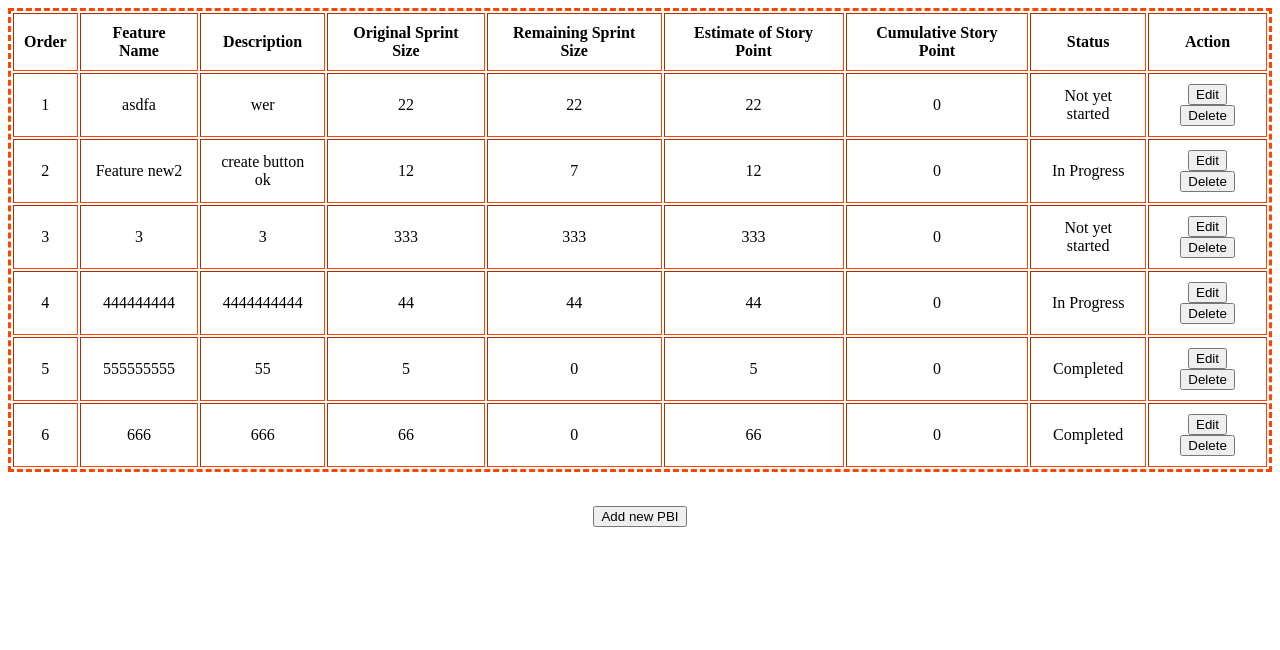
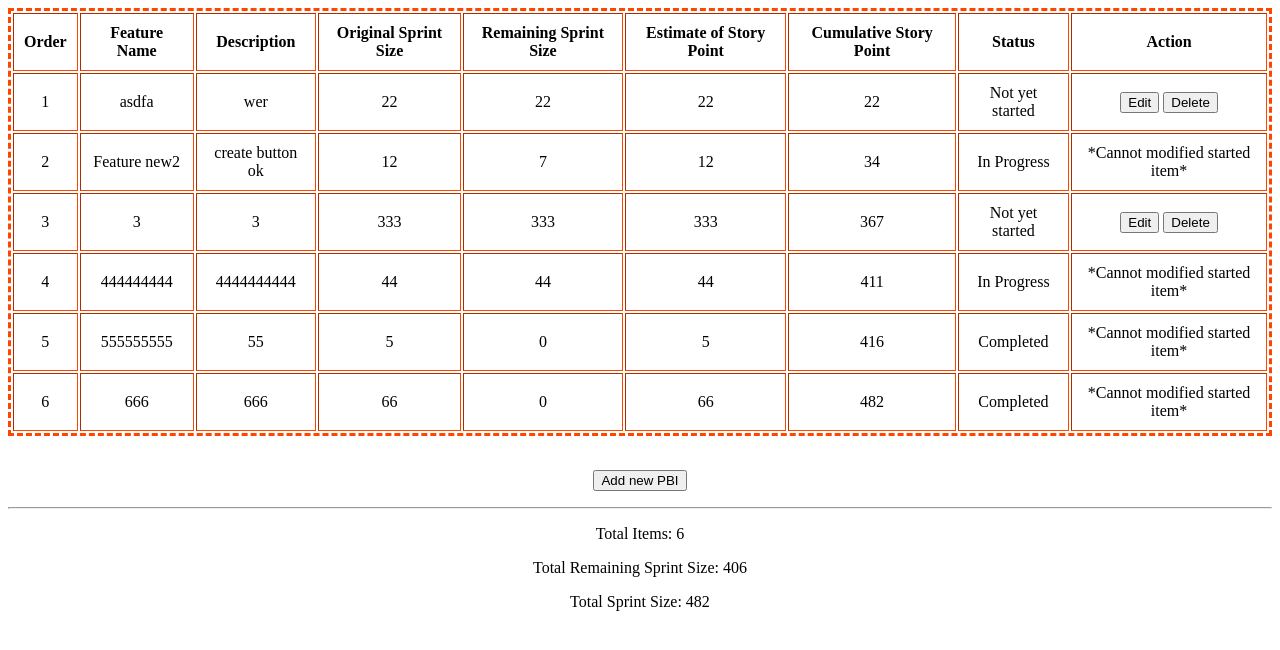
Before and after one commit to lui1214/COMP3297Group, a Django app: page /pbi/viewPBI/ in a window 1280 px wide. Shown: the top 650 px of the page. Run offline with Django 3.2, Linux system fonts and the light colour scheme; data comes from the database, SQL or seed files in the repository; both versions use the stored data as it was after the commit.

Commit message:
fuckyeah

```diff
--- a/djangoProject/BackTrack/pbi/models.py
+++ b/djangoProject/BackTrack/pbi/models.py
@@ -14,11 +14,11 @@ class Item(models.Model):
 	original_sprint_size = models.PositiveIntegerField()
 	remaining_sprint_size = models.PositiveIntegerField()
 	estimate_of_story_point = models.PositiveIntegerField()
+	cumulative_story_point = models.PositiveIntegerField(default=0)
 	status = models.CharField(choices=STAT, default='Not yet started', max_length=200)
+
 	def __str__(self):
 		return self.name
 
 	def get_absolute_url(self):
 		return "/pbi/viewPBI/"
-	class Meta:
-		ordering = ['order']
--- a/djangoProject/BackTrack/pbi/views.py
+++ b/djangoProject/BackTrack/pbi/views.py
@@ -3,8 +3,7 @@ from pbi.models import Item
 from pbi.forms import ItemForm
 from django.http import HttpResponse, HttpResponseRedirect
 from django.shortcuts import render, get_object_or_404
-from django.urls import reverse_lazy
-from django.contrib import messages
+from django.db.models import Sum, Count
 
 def index(request):
     return HttpResponseRedirect("/pbi/viewPBI/")
@@ -37,10 +36,25 @@ class PbiCreateView(CreateView):
 		template_name = 'pbi_new.html'
 
 class PbiView(TemplateView):
-      template_name = 'pbi_list.html'
+		template_name = 'pbi_list.html'
 
-      def get_context_data(self, **kwargs):
-            ctx = super(PbiView, self).get_context_data(**kwargs)
-            ctx['header'] = ['Order', 'Feature Name', 'Description', 'Original Sprint Size','Remaining Sprint Size', 'Estimate of Story Point', 'Cumulative Story Point', 'Status', 'Action']
-            ctx['rows'] = Item.objects.all()
-            return ctx
+		def get_context_data(self, **kwargs):
+			ctx = super(PbiView, self).get_context_data(**kwargs)
+			ctx['header'] = ['Order', 'Feature Name', 'Description', 'Original Sprint Size','Remaining Sprint Size', 'Estimate of Story Point', 'Cumulative Story Point', 'Status', 'Action']
+			ctx['rows'] = Item.objects.all().order_by('order')
+			cumulative = 0
+			for i in ctx['rows']:
+				i.cumulative_story_point = 0
+
+			for i in ctx['rows']:
+				cumulative = cumulative + i.estimate_of_story_point
+				i.cumulative_story_point = cumulative
+
+			q = Item.objects.aggregate(itemCount=Count('order'),
+				remainSS=Sum('remaining_sprint_size'),
+				totalSS=Sum('original_sprint_size'),
+			)
+			ctx['itemCount'] = q['itemCount']
+			ctx['remainSS'] = q['remainSS']
+			ctx['totalSS'] = q['totalSS']
+			return ctx
--- a/djangoProject/BackTrack/templates/pbi_list.html
+++ b/djangoProject/BackTrack/templates/pbi_list.html
@@ -7,7 +7,6 @@
         </tr>
     </thead>
     <tbody>
-		{% with cumulative=0 %}
         {% for r in rows %}
             <tr>
 				<td align="center" valign="center">{{ r.order }}</td>
@@ -16,11 +15,15 @@
                 <td align="center" valign="center">{{ r.original_sprint_size }}</td>
                 <td align="center" valign="center">{{ r.remaining_sprint_size }}</td>
 				<td align="center" valign="center">{{ r.estimate_of_story_point }}</td>
-				<td align="center" valign="center">{{ cumulative }}</td>
+				<td align="center" valign="center">{{ r.cumulative_story_point }}</td>
 				<td align="center" valign="center">{{ r.status }}</td>
 				<td align="center" valign="center">
+				{% if r.status == "Not yet started" %}
 					<button onclick="window.location.href = 'http://localhost:8000/pbi/updatePBI/{{ r.pk }}';">Edit</button>
 					<button onclick="window.location.href = 'http://localhost:8000/pbi/deletePBI/{{ r.pk }}';">Delete</button>
+				{% else %}
+					*Cannot modified started item*
+				{% endif %}
 				</td>
             </tr>
 		{% empty %}
@@ -36,11 +39,23 @@
 				<td align="center" valign="center">*nothing to be done*</td>
             </tr>
         {% endfor %}
-		{% endwith %}
     </tbody>
 </table>
 <br>
+
 <p align="center">
 	<button onclick="window.location.href = 'http://localhost:8000/pbi/createPBI/';">Add new PBI</button>
 
 </p>
+
+<hr>
+
+<p align="center">
+	Total Items: {{ itemCount }}
+</p>
+<p align="center">
+	Total Remaining Sprint Size: {{ remainSS }}
+</p>
+<p align="center">
+	Total Sprint Size: {{ totalSS }}
+</p>
```
Also changed, not shown: djangoProject/BackTrack/pbi/templatetags/define_action.py (+9 -0 lines), djangoProject/BackTrack/db.sqlite3, djangoProject/BackTrack/pbi/migrations/0007_auto_20191024_2241.py (added).
